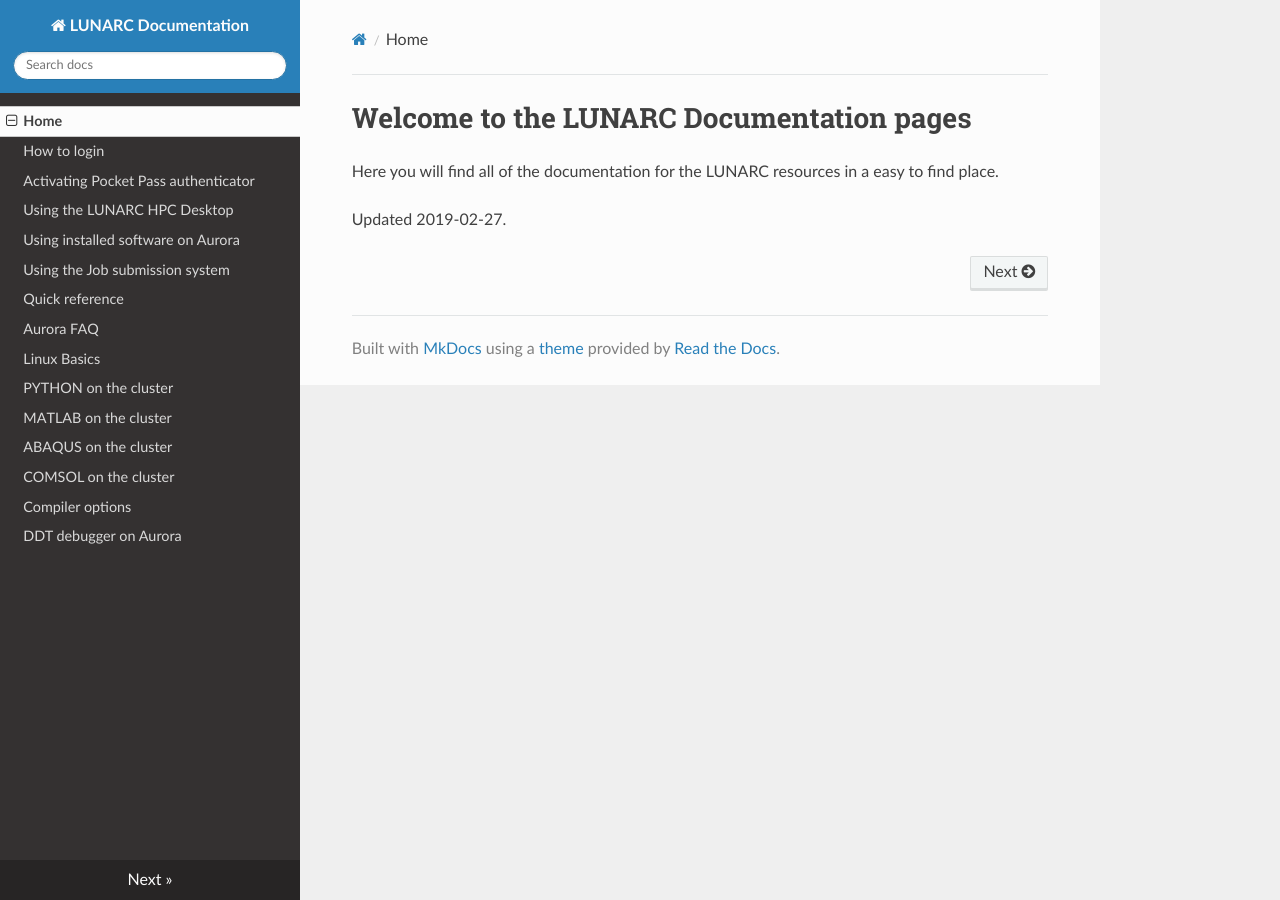
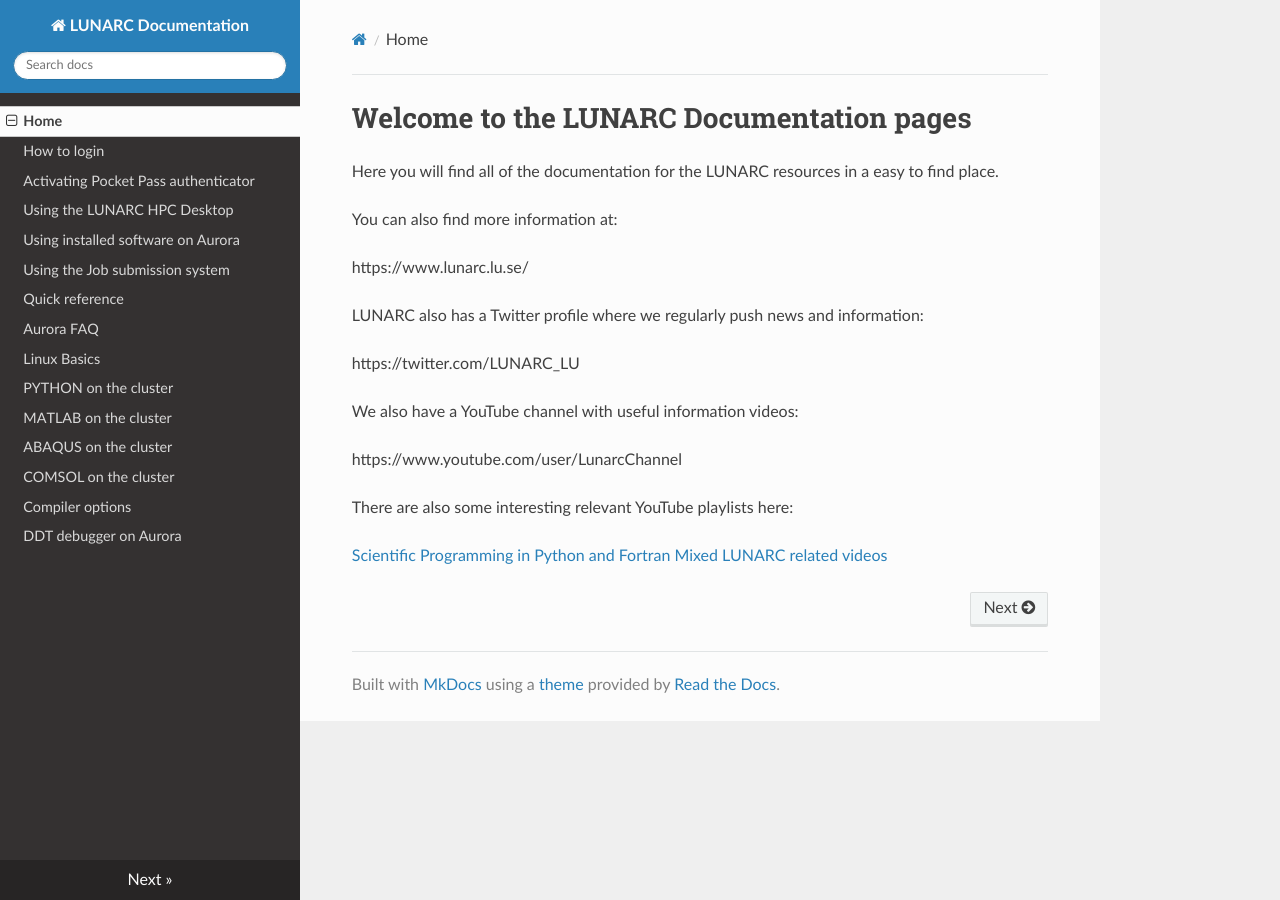
Before and after one commit to lunarc/lunarc_docs, an MkDocs documentation site: the page built from docs/index.md, in a window 1280 px wide. Built offline with MkDocs 1.6.1, drawn with Linux system fonts in a browser that asks for light colours; nearby versions of some CDN libraries; old or Windows-style settings are respelled for this version of MkDocs.

Commit message:
Updated intro section.

```diff
--- a/docs/index.md
+++ b/docs/index.md
@@ -2,4 +2,19 @@
 
 Here you will find all of the documentation for the LUNARC resources in a easy to find place.
 
-Updated 2019-02-27.
+You can also find more information at:
+
+https://www.lunarc.lu.se/
+
+LUNARC also has a Twitter profile where we regularly push news and information:
+
+https://twitter.com/LUNARC_LU
+
+We also have a YouTube channel with useful information videos:
+
+https://www.youtube.com/user/LunarcChannel
+
+There are also some interesting relevant YouTube playlists here:
+
+[Scientific Programming in Python and Fortran](https://www.youtube.com/playlist?list=PLgLiRoLGqjOgPvUlpjkWArTL55JZemeqQ)
+[Mixed LUNARC related videos](https://www.youtube.com/playlist?list=PLgLiRoLGqjOh51-QFmU-HvV7wWq0xLBmv)
```
